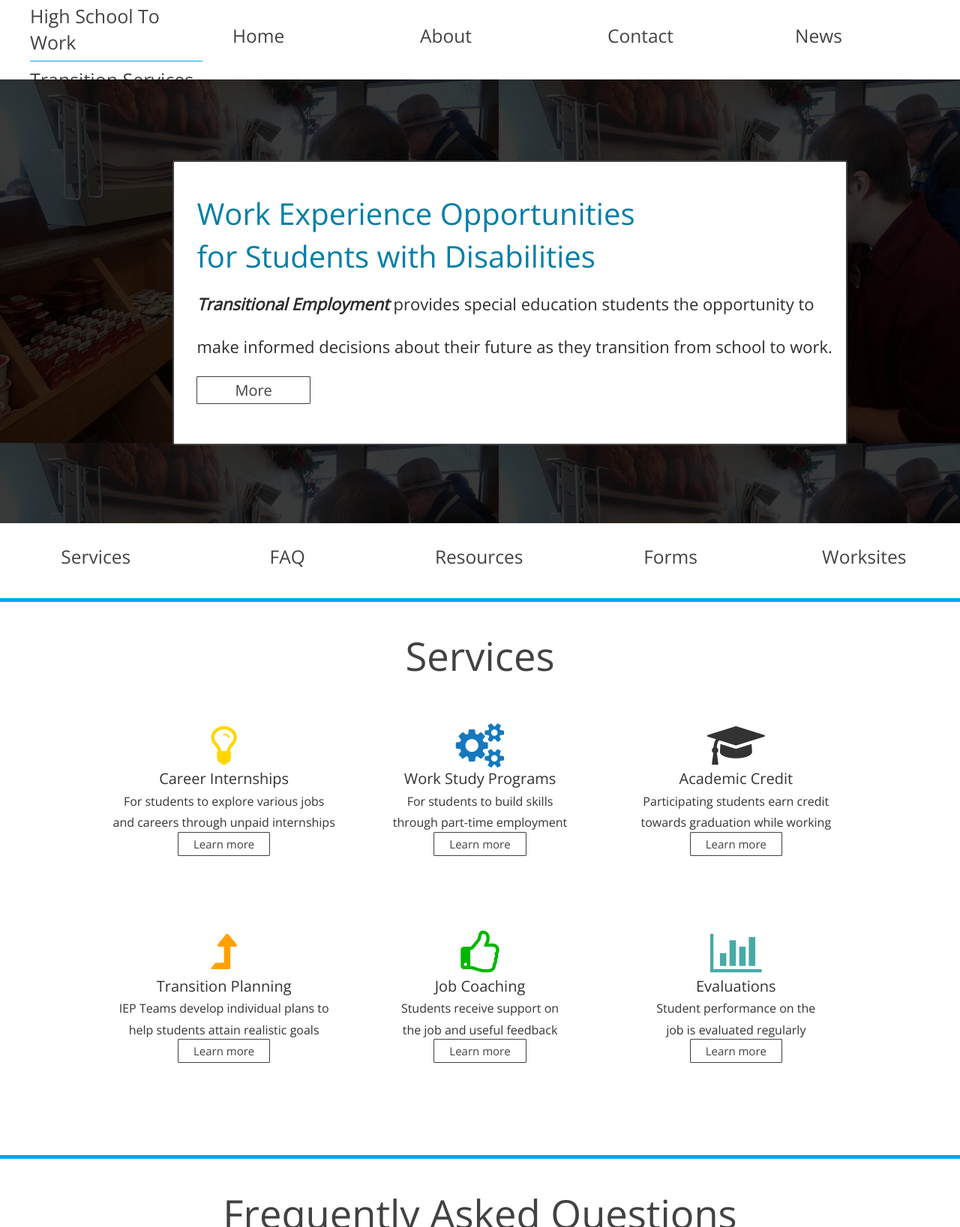
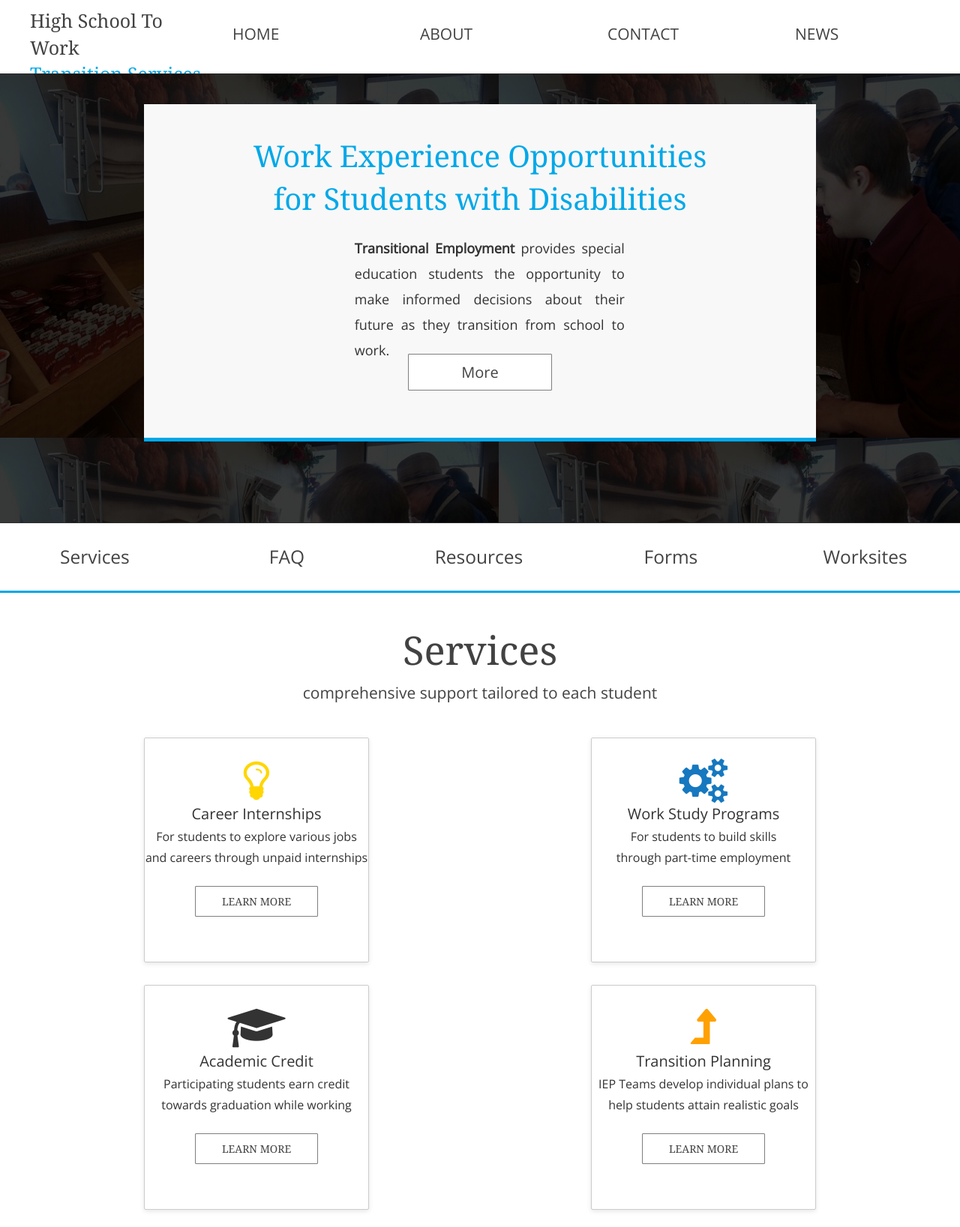
Before and after one commit to peazzoni1/hs_wk_svcs, a website: page index.html in a window 1280 px wide. Shown: the top 1637 px of the page at 75% size. Drawn offline with nearby package versions, Linux system fonts and the light colour scheme.

Commit message:
change home panel. re-style Services section.

```diff
--- a/Partials/Services/partial-service-home.html
+++ /dev/null
@@ -1,19 +0,0 @@
-<div class="services">
-  <h1 class="h1">Services</h1>
-<div id="wrapContainer">
-    <ul class="flex-container">
-      <li class="flex-item service-icon"><i class="fa fa-lightbulb-o fa-3x" aria-hidden="true"></i> <br> Career Internships <br><span style="font-size:16px; font-weight:300">For students to explore various jobs <br>
-        and careers through unpaid internships</span><br><a class="careers learn-more-btn">Learn more</a></li>
-      <li class="flex-item service-icon"><i class="fa fa-cogs fa-3x" aria-hidden="true"></i> <br> Work Study Programs <br><span style="font-size:16px; font-weight:300">For students to build skills<br>
-        through part-time employment</span><br><a class="learn-more-btn work"> Learn more</a></li>
-      <li class="flex-item service-icon"><i class="fa fa-graduation-cap fa-3x" aria-hidden="true"></i> <br>Academic Credit <br><span style="font-size:16px; font-weight:300"> Participating students earn credit <br>
-        towards graduation while working</span><br><a class="learn-more-btn grad"> Learn more</a></li>
-      <li class="flex-item service-icon"><i class="fa fa-level-up fa-3x" aria-hidden="true"></i> <br> Transition Planning <br><span style="font-size:16px; font-weight:300">IEP Teams develop individual plans to <br>
-        help students attain realistic goals</span><br><a class="learn-more-btn planning"> Learn more</a></li>
-      <li class="flex-item service-icon"><i class="fa fa-thumbs-o-up fa-3x" aria-hidden="true"></i> <br> Job Coaching <br><span style="font-size:16px; font-weight:300">Students receive support on <br> the job
-        and useful feedback</span><br><a class="learn-more-btn coaching"> Learn more</a></li>
-      <li class="flex-item service-icon"><i class="fa fa-bar-chart fa-3x" aria-hidden="true"></i> <br>Evaluations <br><span style="font-size:16px; font-weight:300"> Student performance on the <br>
-        job is evaluated regularly</span><br><a class="learn-more-btn assess ">Learn more</a></li>
-    </ul>
-  </div>
-</div>
--- a/index.html
+++ b/index.html
@@ -8,25 +8,33 @@
   <link href='Roboto-Thin.ttf' rel='stylesheet' type='text/css'>
   <link href='https://fonts.googleapis.com/css?family=Open+Sans:400,300' rel='stylesheet' type='text/css'>
   <link href='https://fonts.googleapis.com/css?family=Raleway:400,300' rel='stylesheet' type='text/css'>
+  <link href='https://fonts.googleapis.com/css?family=Noto+Serif' rel='stylesheet' type='text/css'>
   <link rel="stylesheet" href="https://maxcdn.bootstrapcdn.com/bootstrap/3.3.6/css/bootstrap.min.css" integrity="sha384-1q8mTJOASx8j1Au+a5WDVnPi2lkFfwwEAa8hDDdjZlpLegxhjVME1fgjWPGmkzs7" crossorigin="anonymous">
   <link rel="stylesheet" href="https://maxcdn.bootstrapcdn.com/font-awesome/4.6.3/css/font-awesome.min.css">
+  <script src="https://maxcdn.bootstrapcdn.com/bootstrap/3.3.6/js/bootstrap.min.js" integrity="sha384-0mSbJDEHialfmuBBQP6A4Qrprq5OVfW37PRR3j5ELqxss1yVqOtnepnHVP9aJ7xS" crossorigin="anonymous"></script>
   <script src="https://ajax.googleapis.com/ajax/libs/jquery/2.2.2/jquery.min.js"></script>
+
 </head>
-<body>
+<body id="body">
+
     <ul class="navigation">
-        <li id="logo">High School To Work <hr id="lineBreak"> <span style="text-align:center">Transition Services</li>
-        <li><a href="#navigation">Home</a></li>
-        <li><a href="#contact_form">About</a></li>
-        <li><a href="#contact_form">Contact</a></li>
-        <li><a href="#newsSection">News</a></li>
+        <li id="logo">High School To Work <br> <span style="color: #00A8E8; text-align:center">Transition Services</li>
+        <li><a href="#navigation">HOME</a></li>
+        <li><a href="#contact_form">ABOUT</a></li>
+        <li><a href="#contact_form">CONTACT</a></li>
+        <li><a href="#newsSection">NEWS</a></li>
     </ul>
     <div id="about">
         <div id="container">
-          <div id="content">
-            <span style="text-align:center; color: #007EA7">Work Experience Opportunities <br> for Students with Disabilities <br></span>
-            <span style="font-size: 22px"><em><strong>Transitional Employment</strong></em> provides special education students the opportunity to <br>make informed decisions
-            about their future as they transition from school to work.<br>
-            <a type="button" id="hero_button">More</a>
+          <div id="main-content-panel">
+            <span style="font-family: 'Noto Serif', serif; text-align:center; color: #00A8E8">Work Experience Opportunities <br> for Students with Disabilities <br></span>
+            <div id="main-panel-text">
+              <span style="font-size: 18px"><strong>Transitional Employment</strong> provides special education students the opportunity to make informed decisions
+              about their future as they transition from school to work.</span>
+            </div>
+            <div>
+            <a type="button" id="main-panel-button">More</a>
+            </div>
           </div>
         </div>
     </div>
@@ -38,7 +46,29 @@
       <a class="flex-item menu-button" href="#partners"><li>Worksites</li></a>
     </ul>
 
-    <div id="services-container"></div>
+    <div id="services-container">
+      <div class="services">
+        <div id="service-title-box">Services</div>
+          <div id="service-subtitle">comprehensive support tailored to each student</div>
+          <div id="modal-container" class="modal"></div>
+            <div id="services-panel">
+              <ul id="services-panel-blocks" class="flex-container">
+                <li class="flex-item service-icon"><i class="fa fa-lightbulb-o fa-3x" aria-hidden="true"></i> <br> Career Internships <br><span style="font-size:16px; font-weight:300">For students to explore various jobs <br>
+                  and careers through unpaid internships</span><br><br><a href="#modal-container" class="careers learn-more-btn">LEARN MORE</a></li>
+                <li class="flex-item service-icon"><i class="fa fa-cogs fa-3x" aria-hidden="true"></i> <br> Work Study Programs <br><span style="font-size:16px; font-weight:300">For students to build skills<br>
+                  through part-time employment</span><br><br><a href="#modal-container" class="learn-more-btn work">LEARN MORE</a></li>
+                <li class="flex-item service-icon"><i class="fa fa-graduation-cap fa-3x" aria-hidden="true"></i> <br>Academic Credit <br><span style="font-size:16px; font-weight:300"> Participating students earn credit <br>
+                  towards graduation while working</span><br><br><a  href="#modal-container" class="learn-more-btn grad">LEARN MORE</a></li>
+                <li class="flex-item service-icon"><i class="fa fa-level-up fa-3x" aria-hidden="true"></i> <br> Transition Planning <br><span style="font-size:16px; font-weight:300">IEP Teams develop individual plans to <br>
+                  help students attain realistic goals</span><br><br><a href="#modal-container" class="learn-more-btn planning">LEARN MORE</a></li>
+                <li class="flex-item service-icon"><i class="fa fa-thumbs-o-up fa-3x" aria-hidden="true"></i> <br> Job Coaching <br><span style="font-size:16px; font-weight:300">Students receive support on <br> the job
+                  and useful feedback</span><br><br><a href="#modal-container" class="learn-more-btn coaching">LEARN MORE</a></li>
+                <li class="flex-item service-icon"><i class="fa fa-bar-chart fa-3x" aria-hidden="true"></i> <br>Evaluations <br><span style="font-size:16px; font-weight:300"> Student performance on the <br>
+                  job is evaluated regularly</span><br><br><a href="#modal-container" class="learn-more-btn assess ">LEARN MORE</a></li>
+              </ul>
+            </div>
+       </div>
+     </div>
 
     <div id="faq">
       <h1 class="h1">Frequently Asked Questions</h1>
@@ -64,11 +94,13 @@
 
     <div id=partners>
       <h1 class="h1">Featured Worksites</h1>
+      <ul id="worksite-list" class=" list-container">
+      </ul>
     </div>
 
     <div id="newsSection">
       <ul class="flex-container">
-        <li id="newsDetail" class="flex-item newsContent">Governor Tom Wolf approves <span style="color: #82A8BF"><em>Work Experience for High School <br>
+        <li id="newsDetail" class="flex-item newsContent">Governor Tom Wolf approves <span style="color: #00A8E8"><em>Work Experience for High School <br>
           Students with Disabilities Act.</em></span> <br>Read more <a target="_blank" href="http://www.legis.state.pa.us/cfdocs/legis/li/uconsCheck.cfm?yr=2016&sessInd=0&act=26">here.</a></li>
         <li id="newsBox" class="flex-item newsContent">News</li>
       </ul>
@@ -90,6 +122,7 @@
           <button type="submit" id="form_button">Submit</button>
         </form>
     </div>
+
     <script src='app.js'></script>
     <script>
     $(document).ready(function(){
--- a/main.css
+++ b/main.css
@@ -1,6 +1,7 @@
 /*** Globals ***/
 
 html, body {
+  position: relative;
   height: 100%;
   padding: 0px;
   margin: 0px;
@@ -8,12 +9,11 @@ html, body {
 }
 
 h1.h1 {
-  margin-top: -15px;
-  padding-top: 20px;
+  margin-top: -30px;
+  padding-top: 5px;
   color: rgba(45, 45, 45, 0.9);
-  font-family: 'Open Sans', sans-serif;
-  font-weight: 300;
-  font-size: 1.25em;
+  font-family: 'Noto Serif', serif;
+  font-size: 1em;
   text-align: center;
 }
 
@@ -24,7 +24,7 @@ h1.h1 {
   background: #ffffff;
   display: flex;
   width: 100%;
-  height: 12%;
+  height: 11%;
 }
 
 .navigation a {
@@ -36,7 +36,7 @@ h1.h1 {
   height: 40px;
   font-family: 'Open Sans', sans-serif;
   font-weight: 300;
-  font-size: 1.75em;
+  font-size: 1.50em;
   cursor: pointer;
 }
 
@@ -48,72 +48,66 @@ h1.h1 {
 #logo {
   width: 40%;
   color: rgba(45, 45, 45, 0.9);
-  padding-top: .3%;
+  padding-top: 10px;
   font-size: 25px;
-  font-family: 'Open Sans', sans-serif;
+  font-family: 'Noto Serif', serif;
   font-weight: 300;
-}
-
-#lineBreak{
-  margin-top: .25em;
-  margin-bottom: .25em;
-  margin-left: 0;
-  width: 230px;
-  border-color: #00A8E8;
 }
 
 /*** Homepage container ***/
 
 #about {
-  background-image:  linear-gradient(
-      rgba(0, 0, 0, 0.78),
-      rgba(0, 0, 0, 0.78)
-    ),url('studentPic.jpg');
+  background-color: #ffffff;
   position: relative;
-  height: 74%;
+  height: 75%;
   width: 100%;
   font-family: 'Open Sans', sans-serif;
   font-weight: 300;
   font-size: 40px;
+  border-bottom: thin solid rgba(45, 45, 45, 0.9);
+  border-top: thin solid rgba(45, 45, 45, 0.9);
+  background-image: linear-gradient(
+      rgba(0, 0, 0, 0.78),
+      rgba(0, 0, 0, 0.78)
+    ),url('studentPic.jpg');
 }
 
-#container {
-  color: #2d2d2d;
-  position: absolute;
-  top: 42%;
-  left: 53%;
-  margin: -11% 0 0 -35%;
-  width: 900px;
-  height: 400px;
-}
-
-#content {
-  padding-top: 40px;
-  padding-left: 30px;
-  padding-bottom: 50px;
-  background-color: rgb(255, 255, 255);
-  border-color: rgba(45, 45, 45, 0.9);
-  border-radius: 3px;
-  border-style: solid;
-  border-width: 2px;
+#main-content-panel {
+  text-align: center;
+  height: 450px;
+  width: 70%;
+  margin: 40px 15% 0 15%;
+  padding: 40px 30px 50px 30px;
+  background-color: #f8f8f8;
+  border-bottom: thick solid #00A8E8;
   z-index: 10;
 }
 
-a#hero_button {
+#main-panel-text {
+  text-align: justify !important;
+  margin-left: 30%;
+  margin-top: 2%;
+  height: 150px;
+  width: 360px;
+  line-height: 25px;
+}
+
+a#main-panel-button {
   margin-top: 40px;
-  padding: 4px 50px 4px 50px;
+  padding: 10px 70px 10px 70px;
   font-size: 20px;
   color: rgba(45, 45, 45, 0.9);
   background-color: #ffffff;
   border-radius: 1px;
   border-style: solid;
   border-width: 1px;
-  border-color: rgba(45, 45, 45, 0.9);
+  border-color: rgba(89, 89, 89, 0.77);
   cursor: pointer;
 }
 
-a#hero_button:hover {
-  border-width: 2px;
+a#main-panel-button:hover {
+  border-color: black;
+  color: black;
   text-decoration: none;
 }
 
@@ -121,9 +115,9 @@ a#hero_button:hover {
 
 .bottom-menu {
   width: 100%;
-  height: 13.1%;
+  height: 14%%;
   background-color: #ffffff;
-  border-bottom: thick solid #00A8E8;,
+  border-bottom: solid #00A8E8;,
 }
 
 .menu-button {
@@ -188,69 +182,115 @@ a#hero_button:hover {
   flex-wrap: wrap;
 }
 
-#wrapContainer {
-  width: 80%;
-  margin-left: 10%;
+/*** Services Section ***/
+
+.modal {
+  display: none;
 }
 
-/*** Services Section ***/
+.modal:target {
+  display: block;
+  z-index: 9999;
+  justify-content: center;
+  align-items: center;
+}
 
 .services {
-  margin-top: 3%;
-  height: 720px;;
+  height: 850px;;
   width: 100%;
   background-color: #ffffff;
   font-family: 'Open Sans', sans-serif;
   font-weight: 300;
   font-size: 3em;
   text-align: center;
-  border-bottom: thick solid #00A8E8;,
+  border-bottom: thin solid #2d2d2d;
+}
+
+#service-title-box {
+  height: 80px;
+  margin: 0 auto;
+  margin-top: 3%;
+  text-align: center;;
+  color: rgba(45, 45, 45, 0.9);
+  font-family: 'Noto Serif', serif;
+  font-size: 1.25em;
+}
+
+#service-subtitle {
+  height: 75px;
+  margin: 0 auto;
+  text-align: center;;
+  color: rgba(45, 45, 45, 0.9);
+  font-family: 'Open Sans', sans-serif;
+  font-size: .50em;
+}
+
+div#services-panel {
+  width: 70%;
+  height: 650px;
+  margin: 0 auto;
+
 }
 
 .service_detail {
-  height: 650px;
+  margin: 10% auto;
+  height: 400px;
+  width: 600px;
   background-color: #ffffff;
   font-family: 'Open Sans', sans-serif;
   font-weight: 300;
-  font-size: 1.25em;
+  font-size: 14px; ;
   text-align: center;
+  border-color: rgba(#2d2d2d, 0.9);
+  border-style: solid;
+  border-width: 1px;
 }
 
-.service-detail-container {
-  margin-top: 10%;
-  height: 400px;
-  border-color: rgba(45, 45, 45, 0.9);
+.sectionTitle {
+  font-size: 1.5em;
+}
+
+.flex-container {
+  justify-content: space-between;
+}
+
+.service-icon {
+  margin-bottom: 30px;
+  padding-top: 3%;
+  width: 300px;
+  height: 300px;
+  z-index: 10;
+  font-family: 'Open Sans', sans-serif;
+  font-weight: 400;
+  font-size: 20px;
+  border-color: rgba(0, 0, 0, 0.2);
   border-style: solid;
-  border-width: 2px;
-  width: 60%;
-  padding: 20px 0 0 0;
+  border-width: 1px;
+  border-radius: 2px;
+  box-shadow: 0 2px 6px rgba(0, 0, 0, 0.1);
+}
+
+.service-icon:hover {
+  border-color: #00A8E8;
 }
 
 .learn-more-btn{
-  padding: 5px 20px 5px 20px;
-  font-size: 15px;
+  padding: 10px 35px 10px 35px;
+  font-size: 14px;
+  font-family: "Noto Serif", serif;
   color: rgba(45, 45, 45, 0.9);
   background-color: #ffffff;
   border-radius: 1px;
   border-style: solid;
   border-width: 1px;
-  border-color: rgba(45, 45, 45, 0.9);
+  border-color: rgba(89, 89, 89, 0.77);
   cursor: pointer;
 }
 
 .learn-more-btn:hover {
-  border-width: 2px;
+  border-color: black;
   text-decoration: none;
   color: black;
-}
-
-.service-icon {
-  padding: 5% 0 5% 0;
-  width: 300px;
-  z-index: 10;
-  font-family: 'Open Sans', sans-serif;
-  font-weight: 400;
-  font-size: 20px;
 }
 
 .fa-lightbulb-o {
@@ -319,6 +359,10 @@ a#hero_button:hover {
   text-align: center;
 }
 
+ul {
+  list-style: none;
+}
+
 .btn-default {
   margin: 0 5% 0 5%;
   border-color: #00A8E8 !important;
@@ -354,13 +398,24 @@ a#hero_button:hover {
   text-align: center;
 }
 
+.list-container {
+  margin: 5% 5% 0 0 ;
+  width: 100%;
+  padding: 40px 0 40px 0;
+  -moz-column-count: 2;
+  -webkit-column-count: 2;
+  column-count: 4;
+  font-size: 23px;
+  background-color: #f8f8f8;
+}
+
 /*** Contact Form ***/
 
 #contact_form {
   height: 300px;
   width: 100%;
   color: #ffffff;
-  background-color: rgba(45, 45, 45, 0.9);
+  background-color: #f8f8f8;
   font-family: 'Open Sans', sans-serif;
   font-weight: 300;
   font-size: 1.5em;
@@ -383,16 +438,20 @@ a#hero_button:hover {
 }
 
 input {
-border-radius: 3px;
+  border: 0;
+  border-radius: 1px;
+  font-size: 12px;
 }
 
 #message {
+  border: 0;
   width: 475px;
   border-radius: 3px;
   height: 80px;
 }
 
 button#form_button {
+  border: 0;
   width: 100px;
   height: 50px;
   border-radius: 3px;
```
Also changed, not shown: Partials/Services/partial-service-assess.html (+2 -2 lines), Partials/Services/partial-service-career.html (+7 -5 lines), Partials/Services/partial-service-coaching.html (+2 -2 lines), Partials/Services/partial-service-grad.html (+3 -3 lines), Partials/Services/partial-service-planning.html (+3 -3 lines), Partials/Services/partial-service-work.html (+2 -2 lines), app.js (+30 -12 lines).
